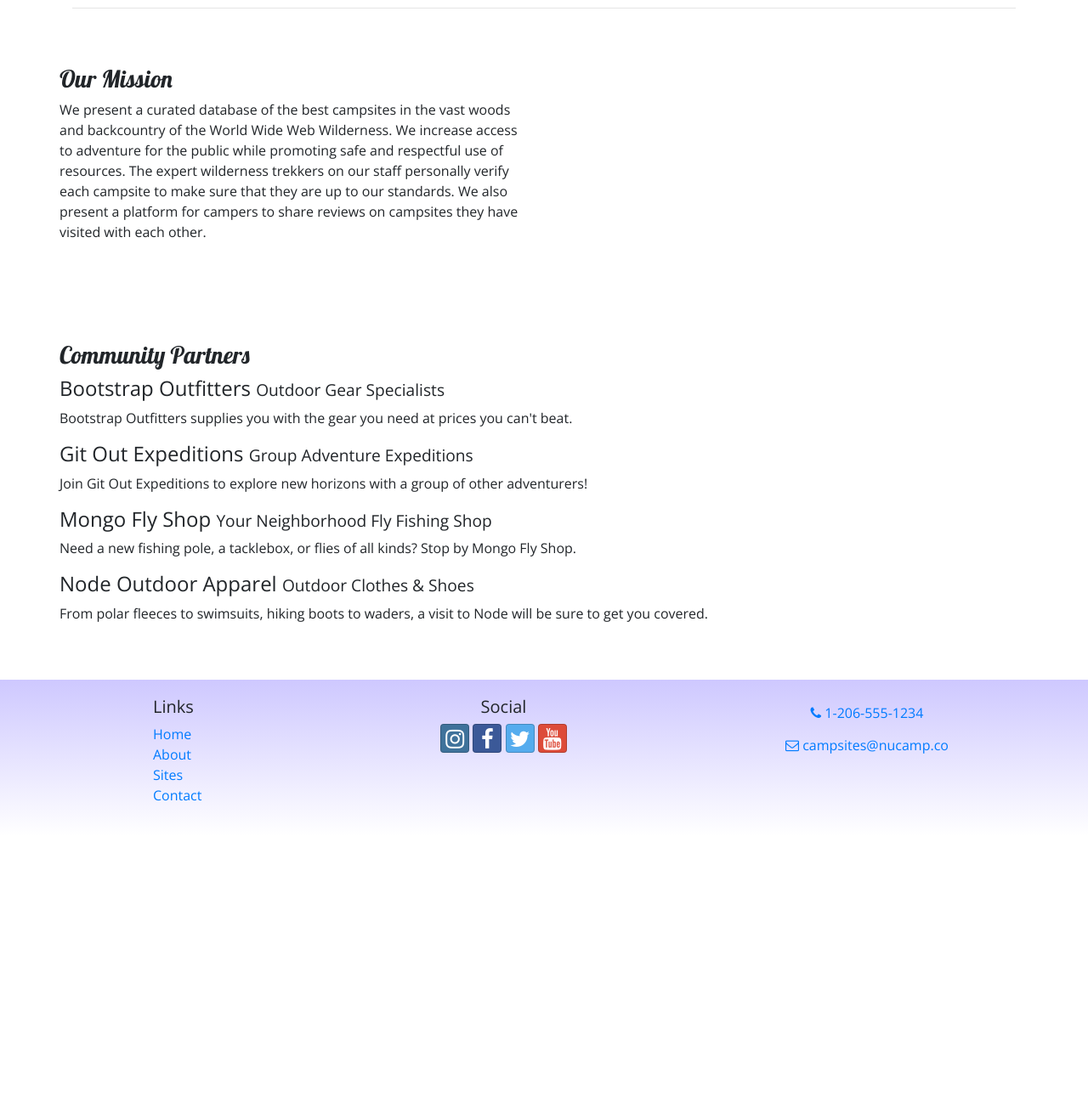
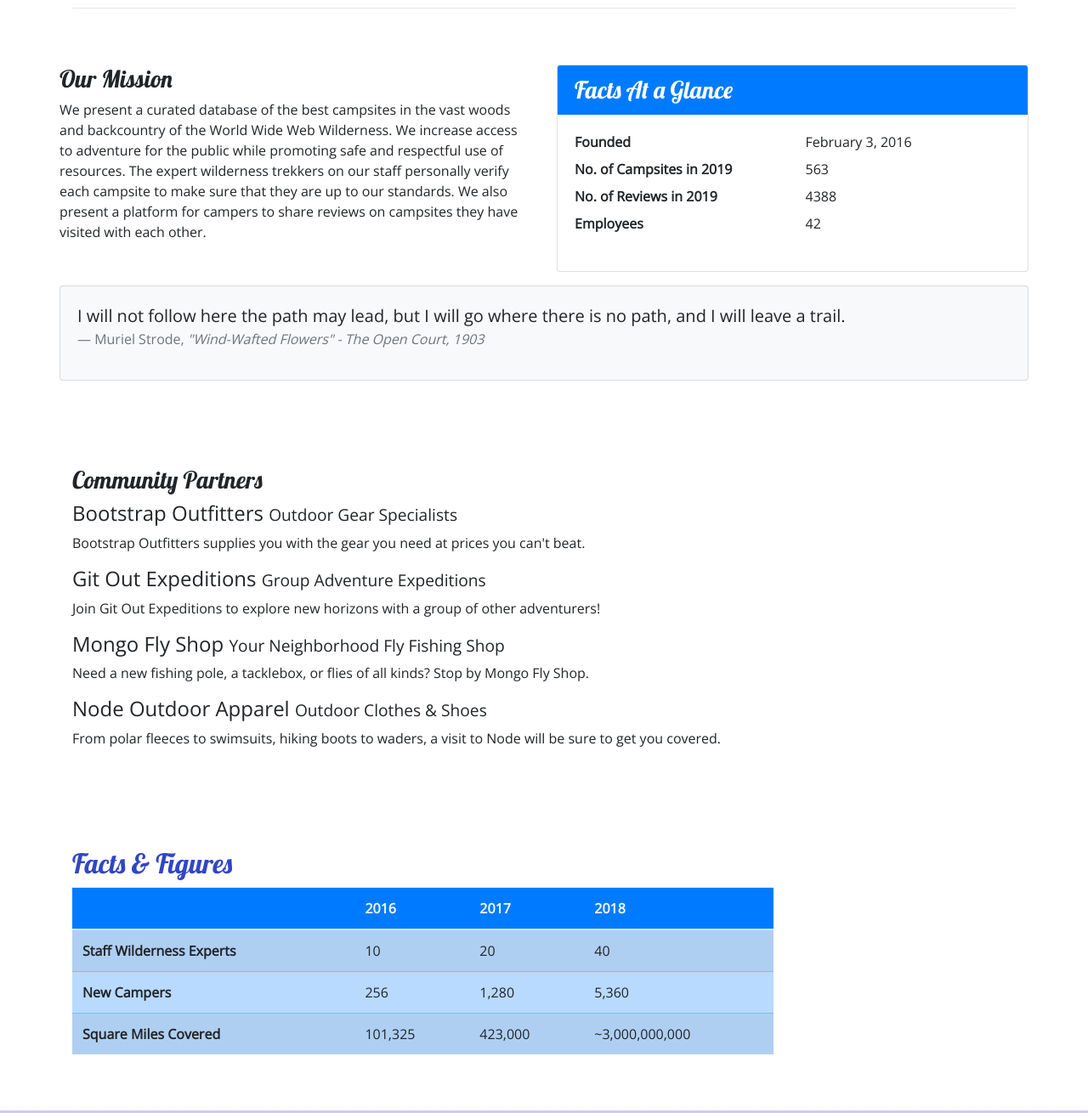
Before and after one commit to lastexception/bootstrap-start, a website: page aboutus.html in a window 1280 px wide. Shown: the part 360-1670 px from the top of the page at 85% size. Before the commit the page ends 1344 px from the top, so only its background shows below. Drawn offline with nearby package versions, Linux system fonts and the light colour scheme.

Commit message:
Added tables and card

```diff
--- a/aboutus.html
+++ b/aboutus.html
@@ -74,11 +74,37 @@
                     <h3>Our Mission</h3>
                     <p>We present a curated database of the best campsites in the vast woods and backcountry of the World Wide Web Wilderness. We increase access to adventure for the public while promoting safe and respectful use of resources. The expert wilderness trekkers on our staff personally verify each campsite to make sure that they are up to our standards. We also present a platform for campers to share reviews on campsites they have visited with each other.</p>
                 </div>
+                <div class="col-sm-6">
+                    <div class="card">
+                        <h3 class="card-header bg-primary text-white">Facts At a Glance</h3>
+                        <div class="card-body">
+                            <dl class="row">
+                                <dt class="col-6">Founded</dt>
+                                <dd class="col-6">February 3, 2016</dd>
+                                <dt class="col-6">No. of Campsites in 2019</dt>
+                                <dd class="col-6">563</dd>
+                                <dt class="col-6">No. of Reviews in 2019</dt>
+                                <dd class="col-6">4388</dd>
+                                <dt class="col-6">Employees</dt>
+                                <dd class="col-6">42</dd>
+                            </dl>
+                        </div>
+                    </div>
+                </div>
+                <div class="col">
+                    <div class="card bg-light mt-3">
+                        <blockquote class="blockquote card-body">
+                            <p class="mb-0">I will not follow here the path may lead, but I will go where there is no path, and I will leave a trail.</p>
+                            <footer class="blockquote-footer">Muriel Strode,
+                                <cite title="Source Title">"Wind-Wafted Flowers" - The Open Court, 1903</cite>
+                            </footer>
+                        </blockquote>
+                    </div>
+                </div>
             </div>
         </div>
 
         <div class="row row-content">
-            <div class="row">
             <div class="col-12">
                 <h3>Community Partners</h3>
                 <h4>Bootstrap Outfitters <small>Outdoor Gear Specialists</small></h4>
@@ -91,10 +117,47 @@
                 <p class="d-none d-sm-block">From polar fleeces to swimsuits, hiking boots to waders, a visit to Node will be sure to get you covered.</p>
             </div>
         </div>
+
+        <div class="row row-content">
+            <div class="col-sm-9">
+                <h2>Facts &amp; Figures</h2>
+                <div class="table-responsive">
+                    <table class="table table-striped">
+	                    <thead>
+	                        <tr class="bg-primary text-light">
+	                            <th></th>
+	                            <th>2016</th>
+	                            <th>2017</th>
+	                            <th>2018</th>
+	                        </tr>
+                    	</thead>
+	                    <tbody class="table-primary">
+                            <tr>
+                                <th>Staff Wilderness Experts</th>
+                                <td>10</td>
+                                <td>20</td>
+                                <td>40</td>
+                            </tr>
+                            <tr>
+                                <th>New Campers</th>
+                                <td>256</td>
+                                <td>1,280</td>
+                                <td>5,360</td>
+                            </tr>
+                            <tr>
+                                <th>Square Miles Covered</th>
+                                <td>101,325</td>
+                                <td>423,000</td>
+                                <td>~3,000,000,000</td>
+                            </tr>
+                        </tbody>
+                    </table>
+                </div>
+            </div>
         </div>
     </div>
 
-    <footer>
+    <footer class="site-footer">
         <div class="container">
             <div class="row">
                 <div class="col-4 col-sm-2 offset-1">
--- a/css/styles.css
+++ b/css/styles.css
@@ -15,7 +15,7 @@
      color: #CEC8FF;
  }
 
- footer {
+ .site-footer {
      background-image: linear-gradient(#CEC8FF, white);
      padding: 20px 0;
  }
```
Also changed, not shown: contactus.html (+1 -1 lines), index.html (+1 -1 lines). Lines whose indentation alone changed are shown as unchanged.
